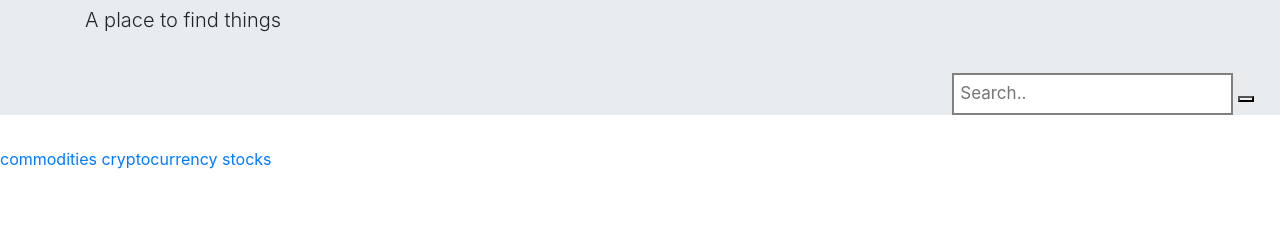
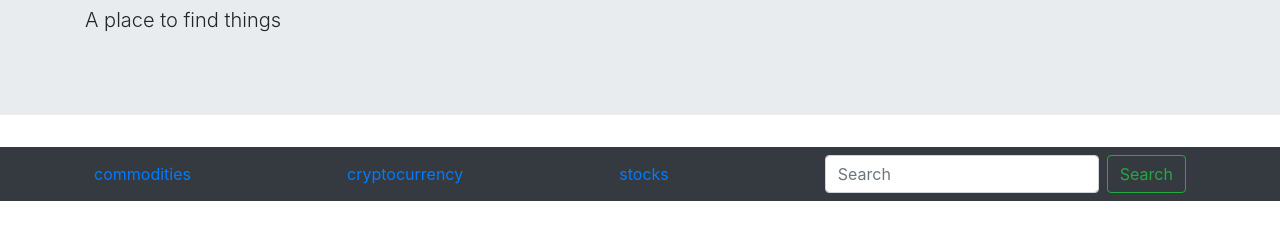
Before and after one commit to tjaved12/Binance, a plain HTML site: page index.html in a window 1280 px wide. Shown: the part 134-374 px from the top of the page. Drawn offline with nearby package versions, Linux system fonts and the light colour scheme.

Commit message:
added navbar, moved search bar

```diff
--- a/css/style.css
+++ b/css/style.css
@@ -1,25 +1,5 @@
-*{
-    box-sizing: border-box;
-}
 
-.jumbotron input[type=text] {
-    padding: 6px;
-    margin-top: 8px;
-    font-size: 17px;
-    border: none;
-}
 
-.search-container {
-    float: right;
-    padding: 6px 10px;
-    margin-top: 8px;
-    margin-right: 16px;
-    background: translucent;
-    font-size: 17px;
-    border: none;
-    cursor: pointer;
+  .navbar{
+      justify-content: space-around;
   }
-
-  .jumbotron input[type=text] {
-    border: 2px solid gray;
-  }
--- a/index.html
+++ b/index.html
@@ -15,20 +15,19 @@
           <h1 class="display-4">Binance</h1>
           <p class="lead">A place to find things</p>
         </div>
-        <div class="search-container">
-            <form>
-                <input type="text" placeholder="Search..">
-                <button type="submit" class="searchBtn"><i class="fa fa-search"></i></button>
-            </form>
-        </div>
       </div>
 
 
-    <div class="navBar">
+    <nav class="navbar navbar-dark bg-dark">
         <a href="#">commodities</a>
         <a href="#">cryptocurrency</a>
         <a href="#">stocks</a>
-    </div>
+        <form class="form-inline">
+            <input class="form-control mr-sm-2" type="search" placeholder="Search" aria-label="Search">
+            <button class="btn btn-outline-success my-2 my-sm-0" type="submit">Search</button>
+        </form>
+    </nav>
+
 
     <div class="pageContainer">
 
```
